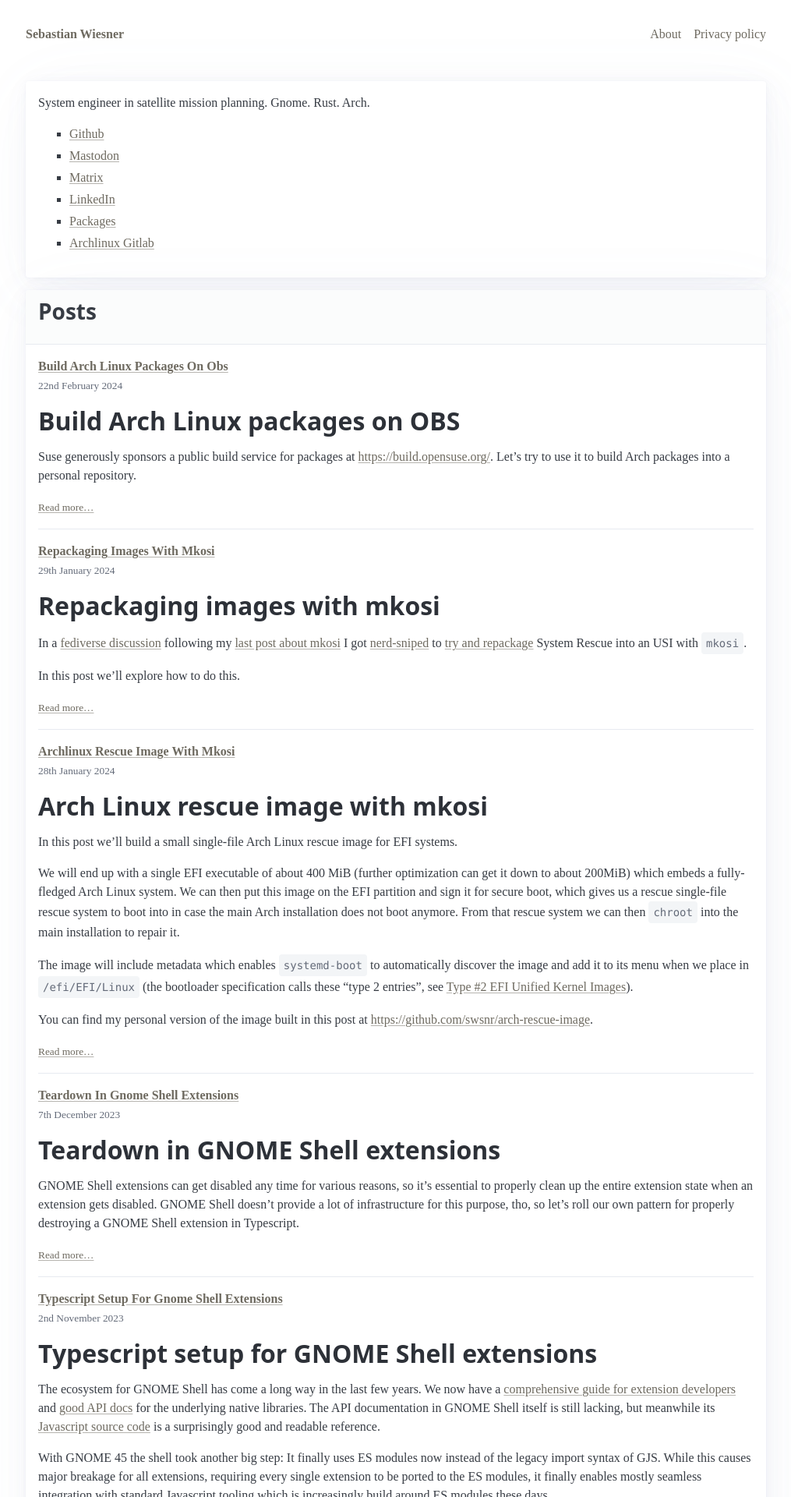
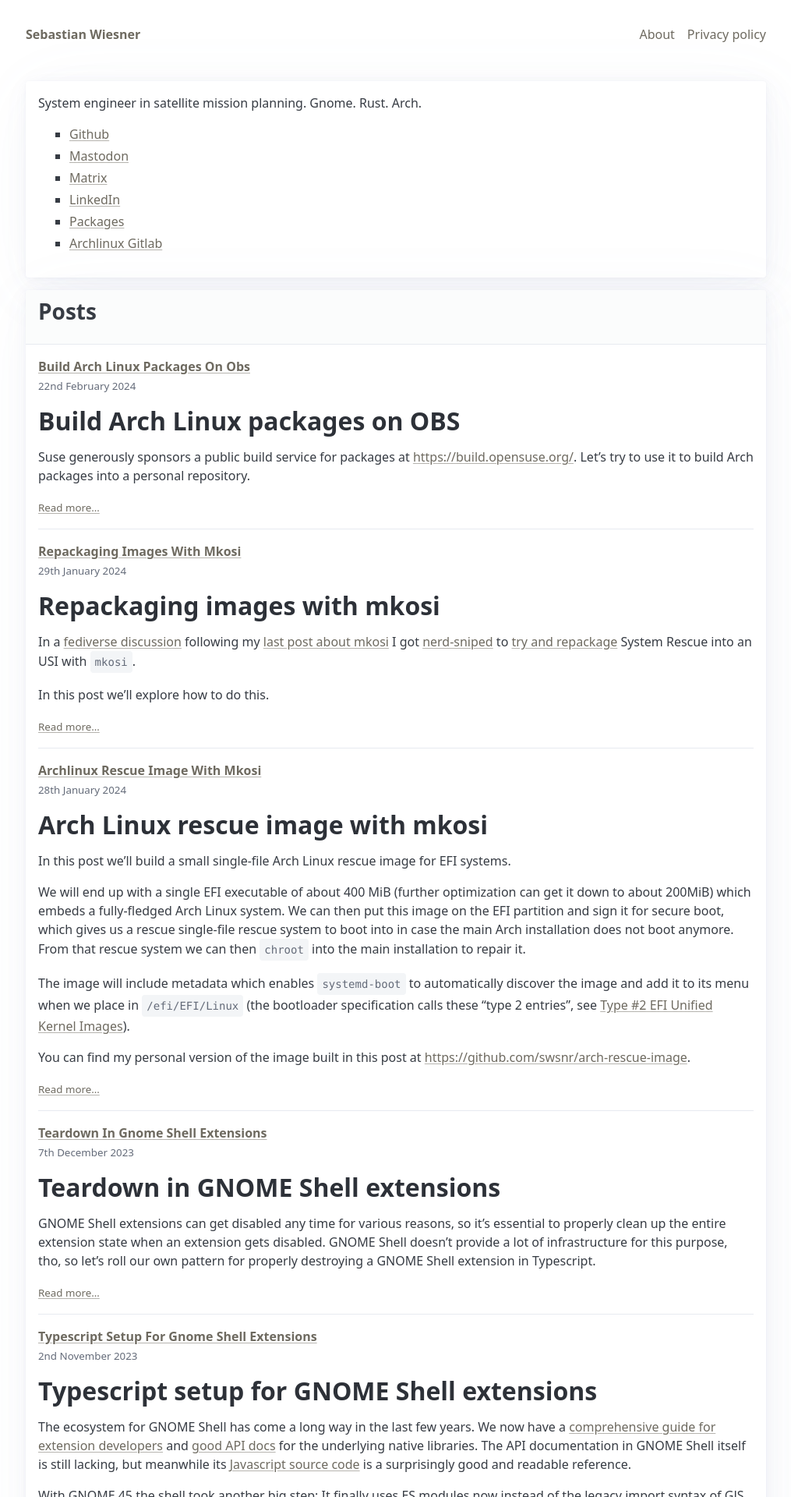
Before and after one commit to swsnr/swsnr.de, a Jekyll site: the page built from index.md, in a window 1280 px wide. Shown: the top 1920 px of the page at 78% size, without its empty margins (132-1147 px from the left). Built offline with Jekyll 4.4.1, drawn with Linux system fonts in a browser that asks for light colours; Markdown is read by kramdown in place of the engine named in the settings.

Commit message:
Improve font stack

```diff
--- a/_sass/_main.scss
+++ b/_sass/_main.scss
@@ -35,9 +35,16 @@
 @use "highlight";
 
 :root {
-  --pico-font-family: serif;
+  // Just use system fonts and monospace, and do not specify common system fonts.
+  // system-ui exists on every system I care for
+  --pico-font-family-sans-serif: system-ui, sans-serif, var(--pico-font-family-emoji);
+  // A sort-of system monospace font stack.  Unfortunately, there's not much support for
+  // ui-monospace yet, so specify common system fonts.
+  //
+  // On Linux, this doesn't exist of course. PicoCSS just uses Liberation Mono which is a terrible default, so let's put
+  // some nicer common fonts in front of it.
+  //
+  // In particular, we add JetBrains Mono because I like it, Source Code Pro because it's the default of GNOME, and
+  // Noto Sans Mono, because it's a good fallback with great character coverage.  We don't add Liberation Mono at all.
+  --pico-font-family-monospace: ui-monospace, SFMono-Regular, "SF Mono", Menlo, Consolas, "JetBrains Mono", "Source Code Pro", "Noto Sans Mono", monospace, var(--pico-font-family-emoji)
 }
-
-h1, h2, h3, h4, h5, h6 {
-  --pico-font-family: var(--pico-font-family-sans-serif)
-}
```
